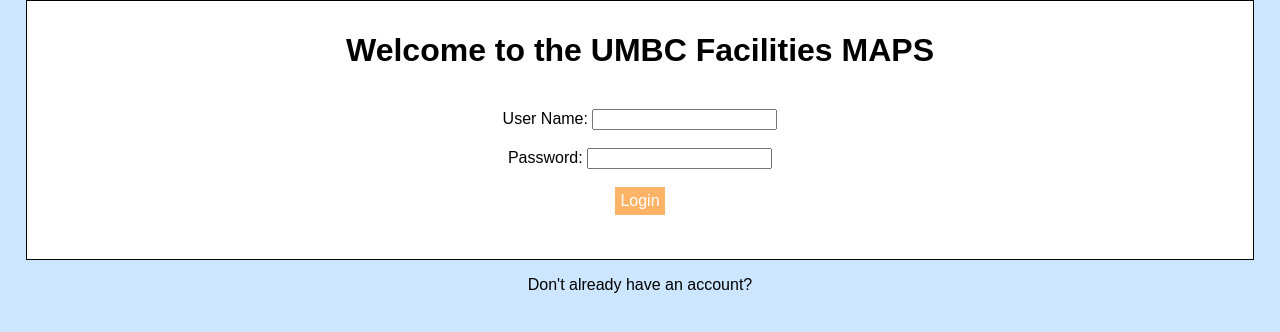
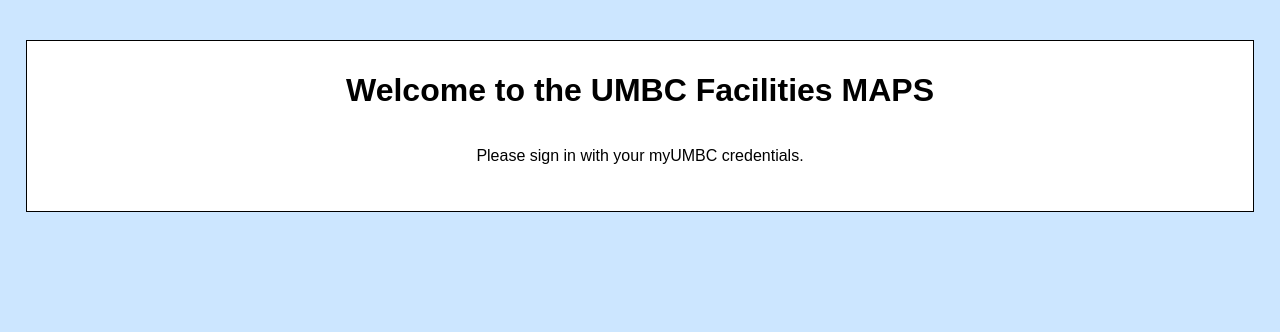
Before and after one commit to saramasoudi/npnp, a PHP site: page / in a window 1280 px wide. Shown: the top 332 px of the page. Run offline with PHP 8.4, Linux system fonts and the light colour scheme; some libraries are stand-ins or nearby versions.

Commit message:
google auth and redirect complete

```diff
--- a/css/styles.css
+++ b/css/styles.css
@@ -9,6 +9,12 @@ body {
 }
 
 #loginBox {
+	margin-top:5vh;
+
+	display:flex;
+	justify-content:center;
+	flex-direction:column;
+
 	background-color:white;
 	border:1px solid black;
 	padding:10px;
--- a/index.html
+++ b/index.html
@@ -3,41 +3,22 @@
 	<link rel="stylesheet" type="text/css" href="css/styles.css">
 
 	<script src="https://ajax.googleapis.com/ajax/libs/jquery/3.1.0/jquery.min.js"></script>
+
 	<script src="https://apis.google.com/js/platform.js" async defer></script>
-	<script src="js/scripts.js"></script>
-
 	<meta name="google-signin-client_id" content="87351024214-6uo99d69pt45k5vb396ablsqag059g8k.apps.googleusercontent.com">
 
-	<script>
-		function login() {
-			var user_name = document.getElementById("user_name");
-			var password = document.getElementById("password");
-			//alert("Logging in...");
-			//window.location.href = 'home.html';
-		}
-		function noAccount() {
-			alert("That sucks");
-		}
-	</script>
+	<script src="js/scripts.js"></script>
 
 </head>
 
 <body style="text-align:center">
 	<div id="loginBox">
 		<h1>Welcome to the UMBC Facilities MAPS</h1>
-		<span style="padding:5px;">
-			<form action="php/login.php" method="post">
-				User Name: <input type="text" id="user_name" name="user_name" ></input></br></br>
-				Password: <input type="text" id="password" name="password"></input></br></br>
-				<button class="redirectButton">Login</button>
-			</form>
-		</span>
-
-	<div class="g-signin2" data-onsuccess="onSignIn"></div>
-
+		<p>Please sign in with your myUMBC credentials.</p>
+		<div style="margin:0 0 20px 42vw;">
+			<div class="g-signin2" data-onsuccess="onSignIn" ></div>
+		</div>
 	</div>
-
-	<p onclick="noAccount()">Don't already have an account?</p>
 </body>
 
 </html>
--- a/js/scripts.js
+++ b/js/scripts.js
@@ -1,3 +1,5 @@
+//client_id: '87351024214-6uo99d69pt45k5vb396ablsqag059g8k.apps.googleusercontent.com',
+
 function authenticate(googleUser) {
 
 	//console.log("authenticate");
@@ -6,11 +8,12 @@ function authenticate(googleUser) {
 	var token = googleUser.getAuthResponse().id_token;
 	//console.log(token);
 
-	var auth = "false";
+	var auth;
 
 	$.ajax({
 		url:'php/authenticate.php',
 		type:'POST',
+		async: false,
 		data: {
 			email:email,
 			token:token
@@ -19,22 +22,40 @@ function authenticate(googleUser) {
 			//alert("completed");
 			//console.log(data);
 			auth = data;
+			//console.log(auth);
 		}
 	});
 
-	console.log(auth);
+	return auth;
 }
+
 function onSignIn(googleUser) {
 
-	//console.log("signIn func");
+	var auth = authenticate(googleUser);
 
-	var profile = googleUser.getBasicProfile();
- 	//console.log('ID: ' + profile.getId()); // Do not send to your backend! Use an ID token instead.
-	//console.log('Name: ' + profile.getName());
-	//console.log('Image URL: ' + profile.getImageUrl());
-	//console.log('Email: ' + profile.getEmail()); // This is null if the 'email' scope is not present.
+	//console.log(auth);
 
-	authenticate(googleUser);
+	if (auth.trim() != 'invalid') {
+
+		if (auth.trim() == "MA") {
+			location.assign('MA_home.html');
+		} else {
+			location.assign('home.html');
+		}
+
+	} else {
+		alert("User not authorizied. Contact Facilities for access.");
+	}
+
+}
+function onRedirect(googleUser) {
+
+	var auth = authenticate(googleUser);
+
+	if (auth.trim() == 'invalid') {
+		location.assign('index.html');
+	}
+
 }
 function viewAccount() {
 	window.location.href='view_account.html';
```
Also changed, not shown: MA_home.html (+6 -1 lines), home.html (+6 -1 lines), php/authenticate.php (+6 -3 lines).
